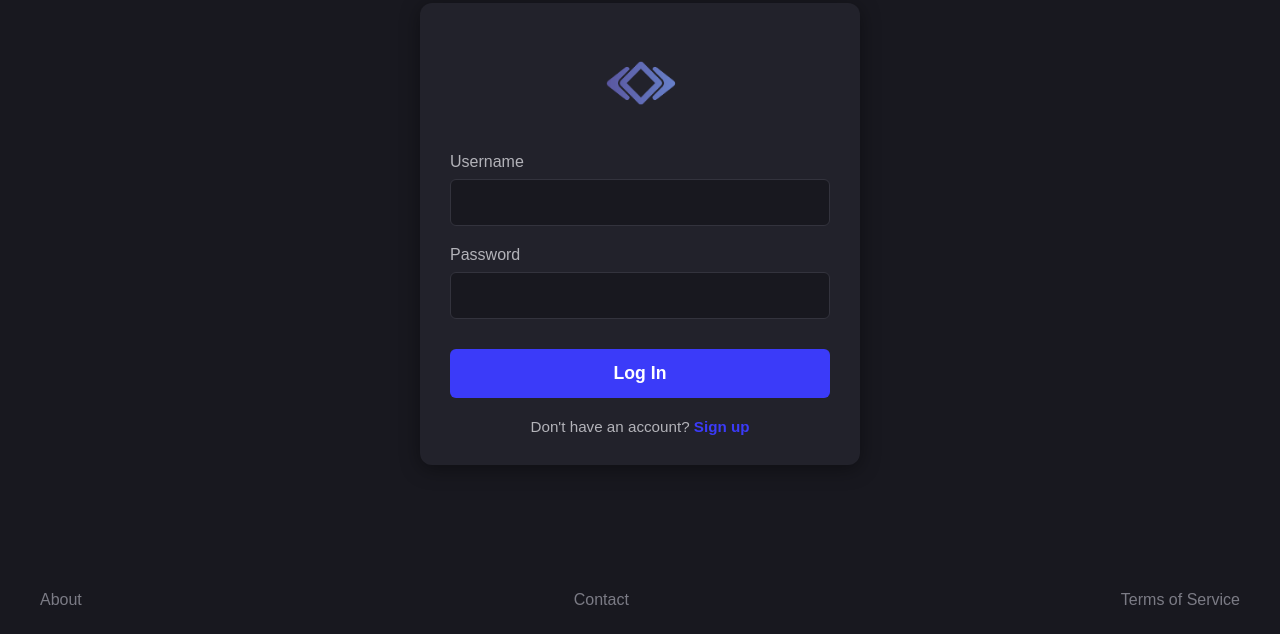
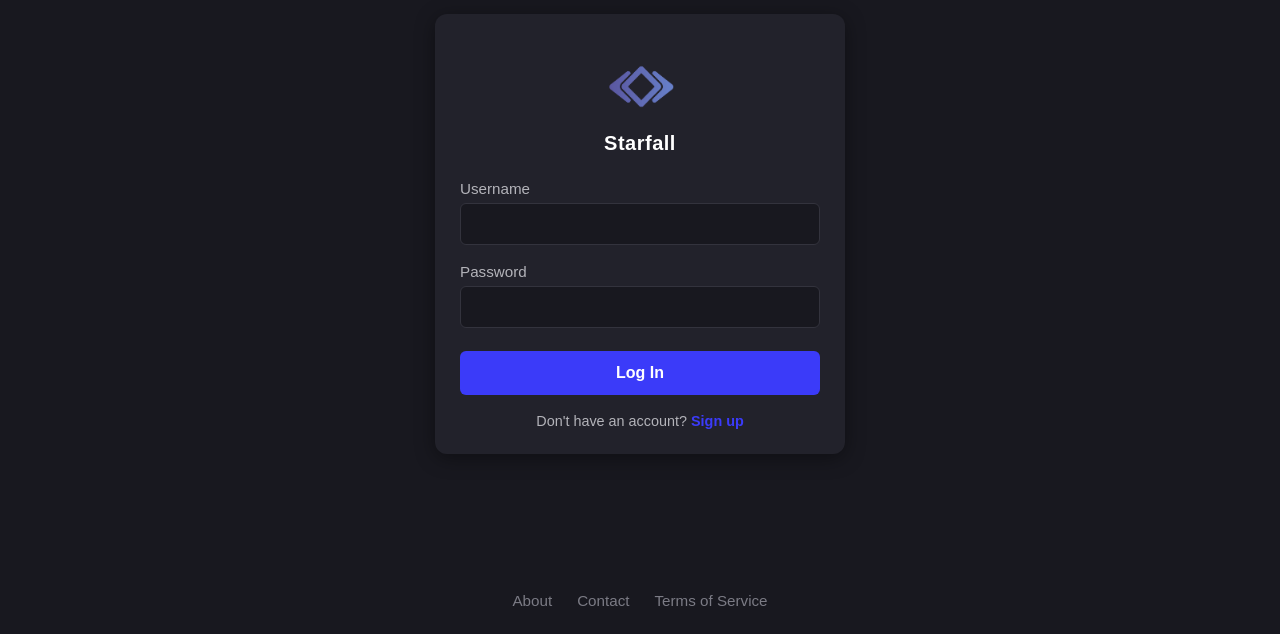
Before and after one commit to knqwx/starfall, a plain HTML site: page login.html in a window 1280 px wide. Shown: the part 166-800 px from the top of the page. Drawn offline with Linux system fonts and the light colour scheme.

Commit message:
Adjust styles and structure in login.html

```diff
--- a/login.html
+++ b/login.html
@@ -19,46 +19,70 @@
             position: relative;
         }
         .container {
-            width: 440px;
+            width: 410px;
             background-color: #22222b;
             display: flex;
             flex-direction: column;
             align-items: center;
             border-radius: 12px;
             box-shadow: 0 4px 20px rgba(0, 0, 0, 0.4);
-            padding: 40px 30px 30px 30px;
+            padding: 35px 25px 25px 25px;
             box-sizing: border-box;
         }
+        .logo-container {
+            display: flex;
+            flex-direction: column;
+            align-items: center;
+            margin-bottom: 25px;
+        }
         .logo {
-            width: 80px;
-            height: 80px;
-            margin-bottom: 30px;
+            width: 75px;
+            height: 75px;
+            margin-bottom: 8px;
             object-fit: contain;
+        }
+        .logo-title {
+            font-size: 1.25rem;
+            font-weight: bold;
+            color: #ffffff;
+            letter-spacing: 0.5px;
         }
         .input-group {
             width: 100%;
-            margin-bottom: 20px;
+            margin-bottom: 18px;
             transition: all 0.3s ease;
+            position: relative;
         }
         .input-group label {
             display: block;
-            margin-bottom: 8px;
-            font-size: 1rem;
+            margin-bottom: 6px;
+            font-size: 0.95rem;
             color: #b3b3b9;
         }
         .input-group input {
             width: 100%;
-            padding: 12px;
+            padding: 11px;
             background-color: #18181f;
             border: 1px solid #33333d;
             border-radius: 6px;
             color: #ffffff;
-            font-size: 1.1rem;
+            font-size: 1rem;
             box-sizing: border-box;
         }
         .input-group input:focus {
             outline: none;
             border-color: #555566;
+        }
+        .input-group input.error {
+            border-color: #f93b3b;
+        }
+        .error-msg {
+            position: absolute;
+            bottom: -18px;
+            left: 0;
+            font-size: 0.75rem;
+            color: #f93b3b;
+            display: none;
         }
         #email-group {
             max-height: 0;
@@ -70,27 +94,27 @@
         #email-group.show {
             max-height: 120px;
             opacity: 1;
-            margin-bottom: 20px;
+            margin-bottom: 25px;
         }
         .action-btn {
             width: 100%;
-            padding: 14px;
+            padding: 13px;
             background-color: #3b3bf9;
             border: none;
             border-radius: 6px;
             color: #ffffff;
-            font-size: 1.1rem;
+            font-size: 1rem;
             font-weight: bold;
             cursor: pointer;
-            margin-top: 10px;
+            margin-top: 5px;
             transition: background-color 0.2s;
         }
         .action-btn:hover {
             background-color: #3131d9;
         }
         .toggle-text {
-            margin-top: 20px;
-            font-size: 0.95rem;
+            margin-top: 18px;
+            font-size: 0.9rem;
             color: #b3b3b9;
             text-align: center;
         }
@@ -106,16 +130,16 @@
         .footer-links {
             position: absolute;
             bottom: 25px;
-            left: 40px;
-            right: 40px;
+            left: 50%;
+            transform: translateX(-50%);
             display: flex;
-            justify-content: space-between;
+            gap: 25px;
             align-items: center;
         }
         .footer-links a {
             color: #7b7b85;
             text-decoration: none;
-            font-size: 1rem;
+            font-size: 0.95rem;
         }
         .footer-links a:hover {
             color: #ffffff;
@@ -125,7 +149,10 @@
 <body>
 
     <div class="container">
-        <img src="assets/Starfall.webp" alt="Starfall" class="logo">
+        <div class="logo-container">
+            <img src="assets/Starfall.webp" alt="Starfall" class="logo">
+            <span class="logo-title">Starfall</span>
+        </div>
 
         <div class="input-group">
             <label for="username">Username</label>
@@ -135,6 +162,7 @@
         <div class="input-group" id="email-group">
             <label for="email">Email</label>
             <input type="email" id="email">
+            <span class="error-msg" id="email-error">Invalid or non-existent email</span>
         </div>
 
         <div class="input-group">
@@ -160,12 +188,18 @@
         const emailGroup = document.getElementById('email-group');
         const toggleContainer = document.getElementById('toggle-container');
         const toggleLink = document.getElementById('toggle-link');
+        const emailInput = document.getElementById('email');
+        const emailError = document.getElementById('email-error');
 
         let isLoginMode = true;
 
         function updateMode(e) {
             e.preventDefault();
             isLoginMode = !isLoginMode;
+
+            emailInput.classList.remove('error');
+            emailError.style.display = 'none';
+            emailInput.value = '';
 
             if (isLoginMode) {
                 submitBtn.textContent = 'Log In';
@@ -181,6 +215,25 @@
         }
 
         toggleLink.addEventListener('click', updateMode);
+
+        submitBtn.addEventListener('click', (e) => {
+            if (!isLoginMode) {
+                const emailVal = emailInput.value.trim();
+                const emailRegex = /^[^\s@]+@[^\s@]+\.[^\s@]+$/;
+
+                const fakeMxBlocklist = ['test.com', 'fakemail.com', 'asdf.com', 'mailinator.com'];
+                const domain = emailVal.split('@')[1];
+
+                if (!emailRegex.test(emailVal) || (domain && fakeMxBlocklist.includes(domain.toLowerCase()))) {
+                    e.preventDefault();
+                    emailInput.classList.add('error');
+                    emailError.style.display = 'block';
+                } else {
+                    emailInput.classList.remove('error');
+                    emailError.style.display = 'none';
+                }
+            }
+        });
     </script>
 </body>
 </html>
```
